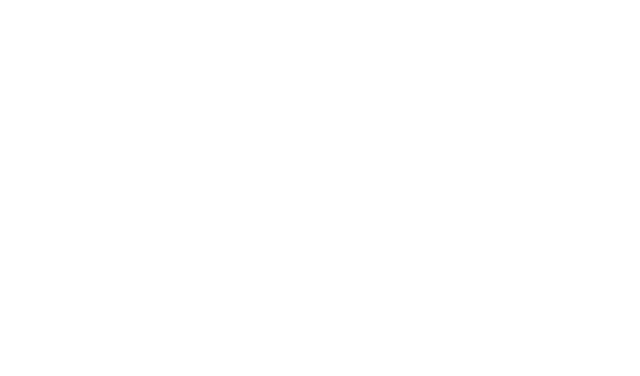
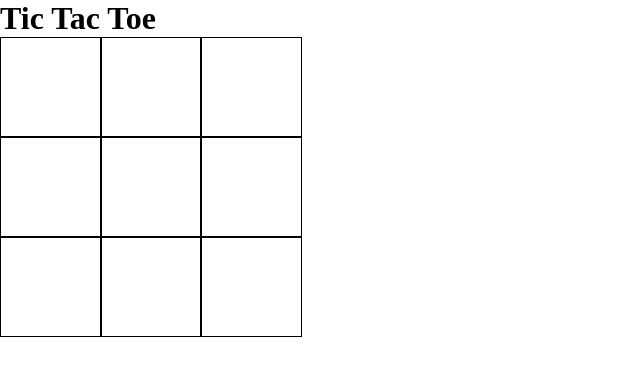
Before and after one commit to tonyelison/tic-tac-toe, a website: page index.html in a window 1280 px wide. Shown: the whole page, without its empty margins (0-640 px from the left). Drawn offline with Linux system fonts and the light colour scheme.

Commit message:
Add gameboard grid with simple styling

```diff
--- a/index.html
+++ b/index.html
@@ -5,8 +5,25 @@
   <meta http-equiv="X-UA-Compatible" content="IE=edge">
   <meta name="viewport" content="width=device-width, initial-scale=1.0">
   <title>Tic Tac Toe</title>
+  <link rel="stylesheet" href="style.css">
 </head>
 <body>
+  <header>
+    <h1>Tic Tac Toe</h1>
+  </header>
 
+  <main>
+    <div class="game-board">
+      <div id="1"></div>
+      <div id="2"></div>
+      <div id="3"></div>
+      <div id="4"></div>
+      <div id="5"></div>
+      <div id="6"></div>
+      <div id="7"></div>
+      <div id="8"></div>
+      <div id="9"></div>
+    </div>
+  </main>
 </body>
 </html>
--- a/style.css
+++ b/style.css
@@ -0,0 +1,24 @@
+* {
+  margin: 0;
+  padding: 0;
+  width: 100%;
+}
+
+body {
+  box-sizing: border-box;
+}
+
+.game-board {
+  --cell-width: 100px;
+
+  display: grid;
+  grid-template-columns: repeat(3, var(--cell-width));
+  grid-template-rows: repeat(3, var(--cell-width));
+}
+
+.game-board > div {
+  border: solid 1px black;
+  font-size: 56px;
+  text-align: center;
+  line-height: var(--cell-width);
+}
```
